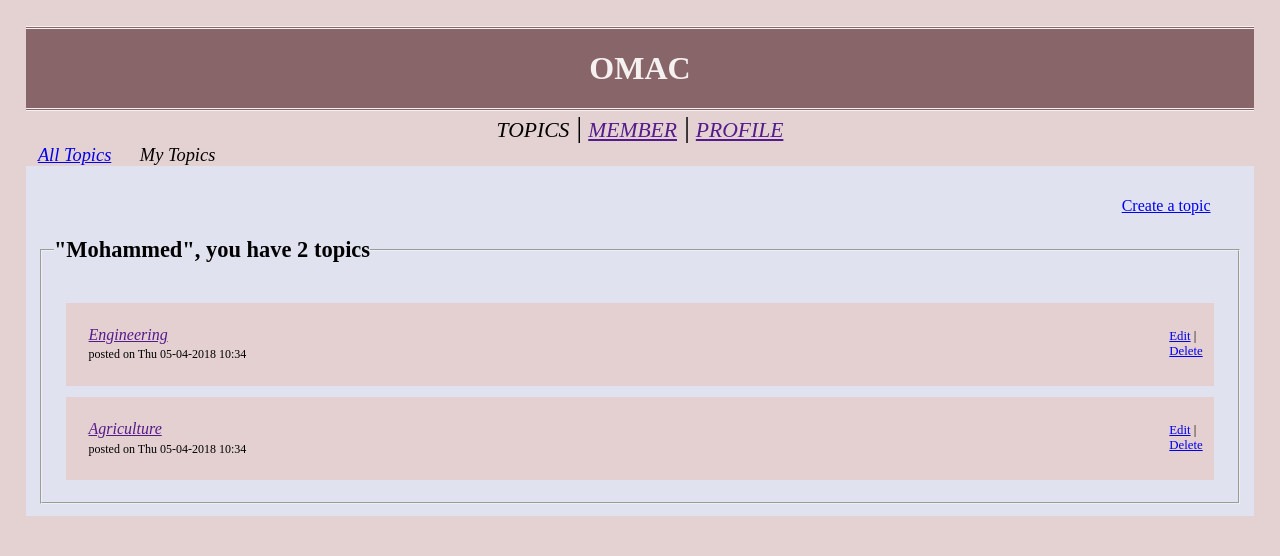
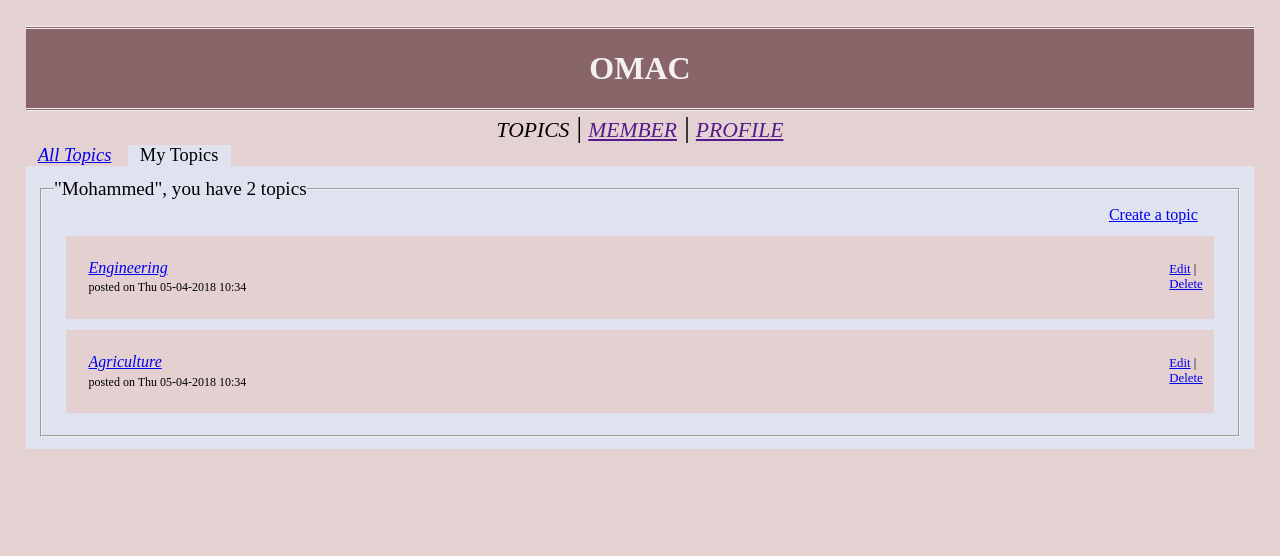
Before and after one commit to MoSaadiSalem/forums-flask, a Flask app: page /my_topics/1 in a window 1280 px wide. Shown: the top 556 px of the page. Run offline with Flask 2, Linux system fonts and the light colour scheme.

Commit message:
Add topic_view template
Also add the link to it from index and my topics templates
	modified:   App/templates/topics/my_topics.html
	modified:   App/templates/topics/topic_view.html

```diff
--- a/App/templates/topics/my_topics.html
+++ b/App/templates/topics/my_topics.html
@@ -1,25 +1,24 @@
 {% extends "topics/index.html" %}
 {% block sub_nav %}
 <section>
-                <nav class="sub-nav">
-                    <a class="sub-links" href="{{ url_for("home") }}">All Topics</a>
-                    <a class="sub-links sub-active">My Topics</a>
+    <nav>
+        <a href="{{ url_for("home") }}">All Topics</a>
+        <a class="active-link">My Topics</a>
     </nav>
 </section>
 {% endblock %}
 {% block content %}
 <section class="topics">
-                <br>
+    <fieldset>
         <a class="create" href="{{ url_for("topic_add", member_id=member.id) }}">Create a topic </a>
         {% if posts_no %}
-                <fieldset>
-                    <legend><h3>"{{member.name}}", you have {{posts_no}} topics</h3></legend>
+        <legend>"{{member.name}}", you have {{posts_no}} topics</legend>
         {% with posts = member.posts[::-1] %}
         {% for post in posts %}
         <div class="atopic">
             <p>
             <cite>
-                            <a href="">{{post.title}}</a>
+                <a href="{{ url_for("topic_view", post_id=post.id) }}">{{post.title}}</a>
             </cite>
             <br>
             <span class="member">
@@ -33,9 +32,10 @@
         </div>
         {% endfor %}
         {% endwith %}
+
+        {% else %}
+        <legend>{{ member.name }}, you have no published topics yet.</legend>
+        {% endif %}
     </fieldset>
-                {% else %}
-                <p>{{ member.name }}, you have no published topics yet.</p>
-                {% endif %}
 </section>
 {% endblock %}
```
Also changed, not shown: App/templates/topics/topic_view.html (+10 -6 lines). Lines whose indentation alone changed are shown as unchanged.
